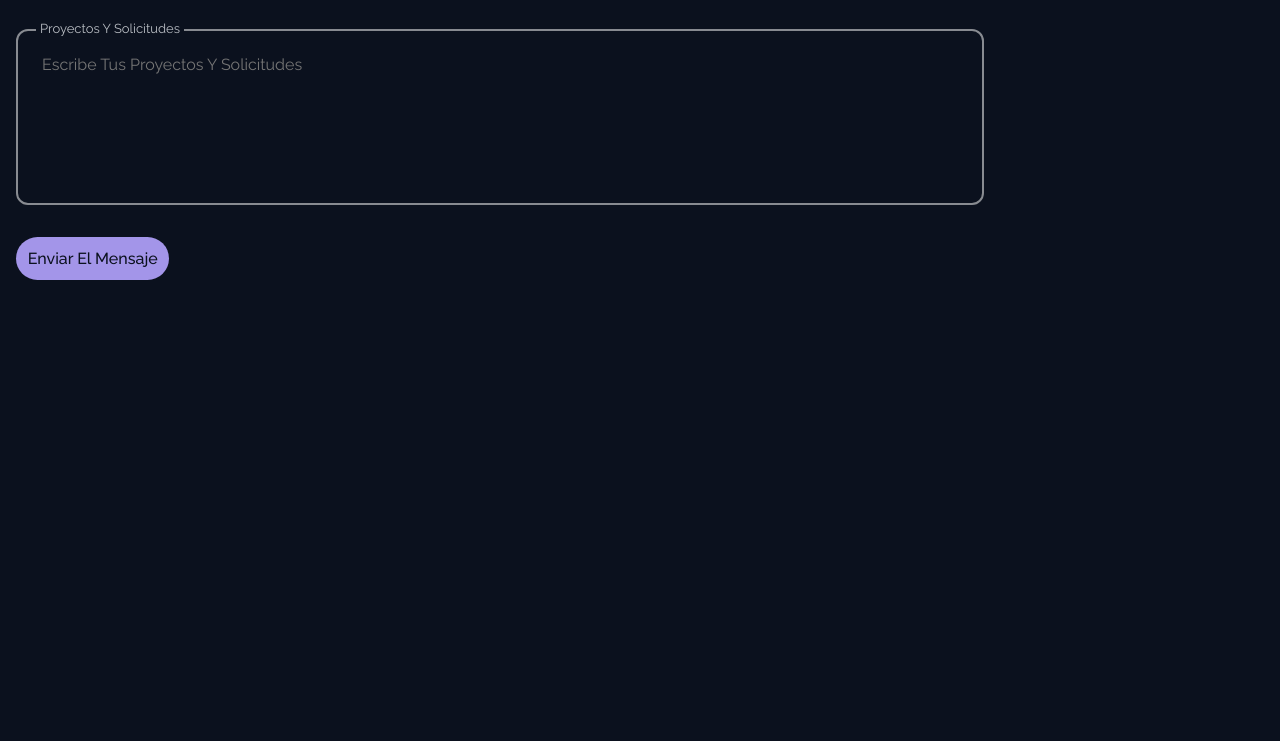
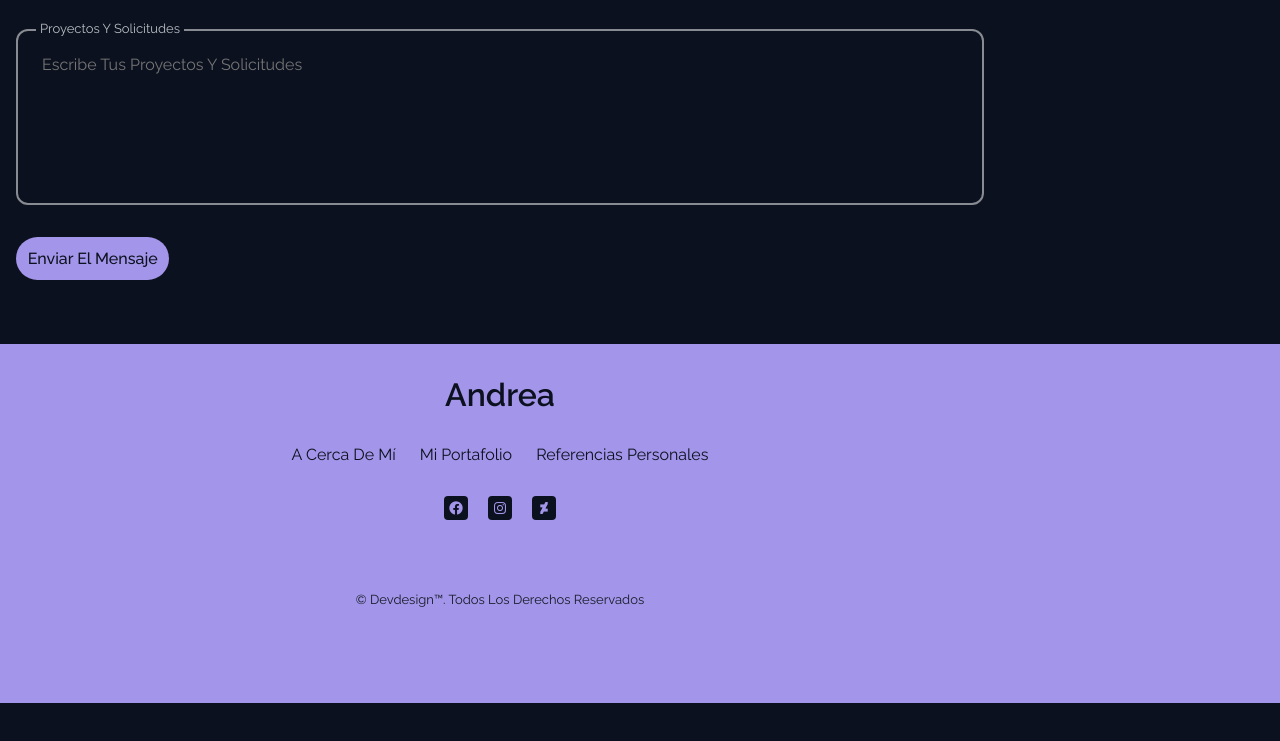
Before and after one commit to virutasoft/portfolioSiteAndreaPerezUrrutia, a plain HTML site: page index.html in a window 1280 px wide. Shown: the part 7281-8022 px from the top of the page. Drawn offline with nearby package versions, Linux system fonts and the light colour scheme.

Commit message:
Footer section finished

```diff
--- a/css/styles.css
+++ b/css/styles.css
@@ -833,3 +833,56 @@ skills__container{
 
 }
 /* CONTACT SECTION */
+
+/* FOOTER */
+.footer{
+    background-color:var(--first-color);
+}
+.footer__container{
+    padding: 2rem 0 6rem;
+}
+
+.footer__title,
+.footer__link{
+    color: var(--body-color);
+
+}
+.footer__title{
+    text-align: center;
+    margin-bottom: 2rem;
+}
+
+.footer__list{
+    display: flex;
+    justify-content: center;
+    column-gap: 1.5rem;
+    margin-bottom: 2rem;
+}
+
+.footer__social{
+    display: flex;
+    justify-content: center;
+    column-gap: 1.25rem;
+
+}
+
+.footer__social-link{
+    background-color: var(--body-color);
+    color: var(--first-color);
+    padding: .25rem;
+    border-radius: .25rem;
+    font-size: 1rem;
+    display: inline-flex;
+}
+
+.footer__copy{
+    display: block;
+    margin-top: 4.5rem;
+    color: var(--container-color);
+    text-align: center;
+    font-size: var(--smaller-font-size);
+
+}
+
+
+/* FOOTER */
--- a/index.html
+++ b/index.html
@@ -564,7 +564,7 @@
 <!-- PORTFOLIO SECTION -->
 
 <!-- TESTIMONIALS     -->
-<section class="testimonial section">
+<section class="testimonial section" id="testimonial">
     <span class="section__subtitle">referencias personales</span>
     <h2 class="section__title">testimonios</h2>
 
@@ -663,13 +663,47 @@
 
                 <button class="button">enviar el mensaje</button>
             </form>
-
-
         </div>
     </div>
 </section>
+
 <!-- CONTACT SECTION -->
+<footer class="footer">
+    <div class="footer__container container">
+        <h1 class="footer__title">Andrea</h1>
+        <ul class="footer__list">
+            <li>
+                <a href="#about" class="footer__link">a cerca de mí</a>
+            </li>
+            <li>
+                <a href="#work" class="footer__link">mi portafolio</a>
+            </li>
+            <li>
+                <a href="#testimonial" class="footer__link">referencias personales</a>
+            </li>
+        </ul>
 
+        <ul class="footer__social">
+            <a href="https://facebook.com" target="_blank" class="footer__social-link">
+                <i class='bx bxl-facebook-circle'></i>
+            </a>
+            <a href="https://instagram.com" target="_blank" class="footer__social-link">
+                <i class='bx bxl-instagram'></i>
+            </a>
+            <a href="https://www.deviantart.com" target="_blank" class="footer__social-link">
+                <i class='bx bxl-deviantart'></i>
+            </a>
+        </ul>
+
+        <span class="footer__copy">
+            &copy; Devdesign&trade;. todos los derechos reservados
+        </span>
+    </div>
+</footer>
+
+<!-- FOOTER SECTION -->
+
+<!-- FOOTER SECTION -->
  <!-- JAVASCRIPT    -->
  <!-- ScrollReveal -->
  <!-- ScrollReveal -->
```
